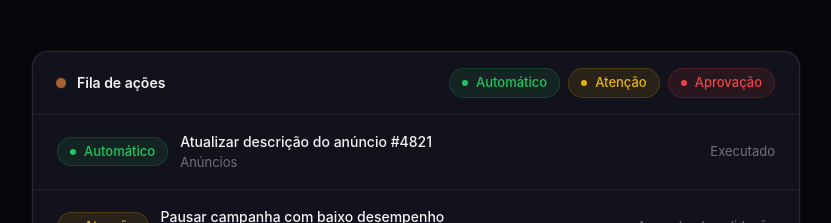
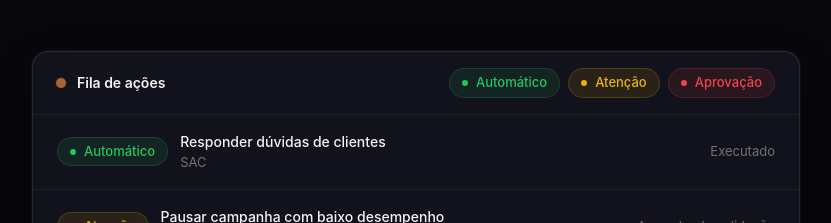
Before and after one commit to Guarizin/RiseMind, a Next.js app: page / in a window 1280 px wide. Shown: the part 4940-5163 px from the top of the page, without its empty margins (224-1055 px from the left). Built offline with nearby package versions, Linux system fonts and the light colour scheme.

Commit message:
Correções e mais correções...

```diff
--- a/components/sections/Autonomy.tsx
+++ b/components/sections/Autonomy.tsx
@@ -24,8 +24,8 @@ const flowSteps = [
 
 const actionQueue = [
   {
-    agent: "Anúncios",
-    action: "Atualizar descrição do anúncio #4821",
+    agent: "SAC",
+    action: "Responder dúvidas de clientes",
     level: "success" as const,
     levelLabel: "Automático",
     state: "Executado",
```
